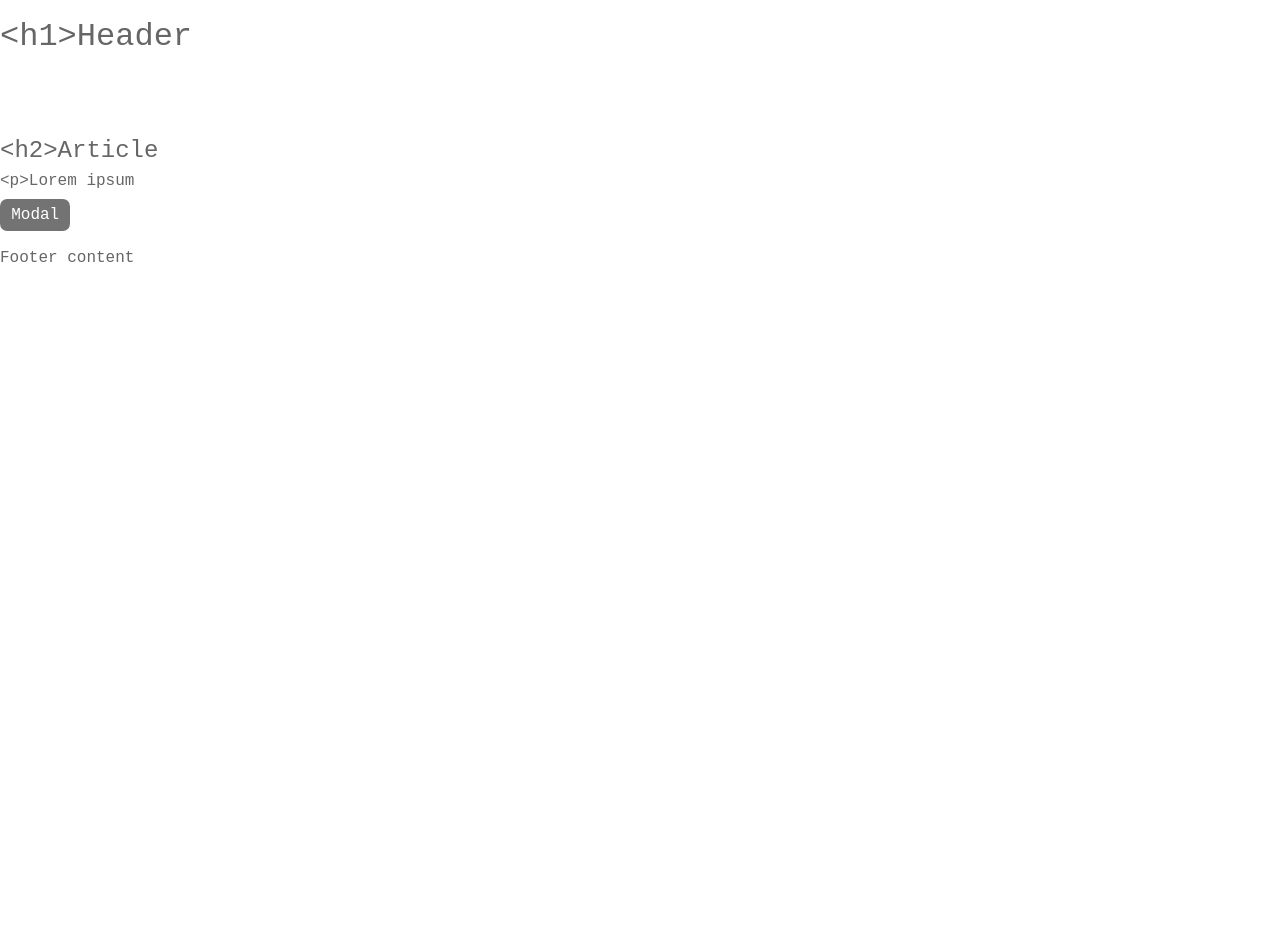
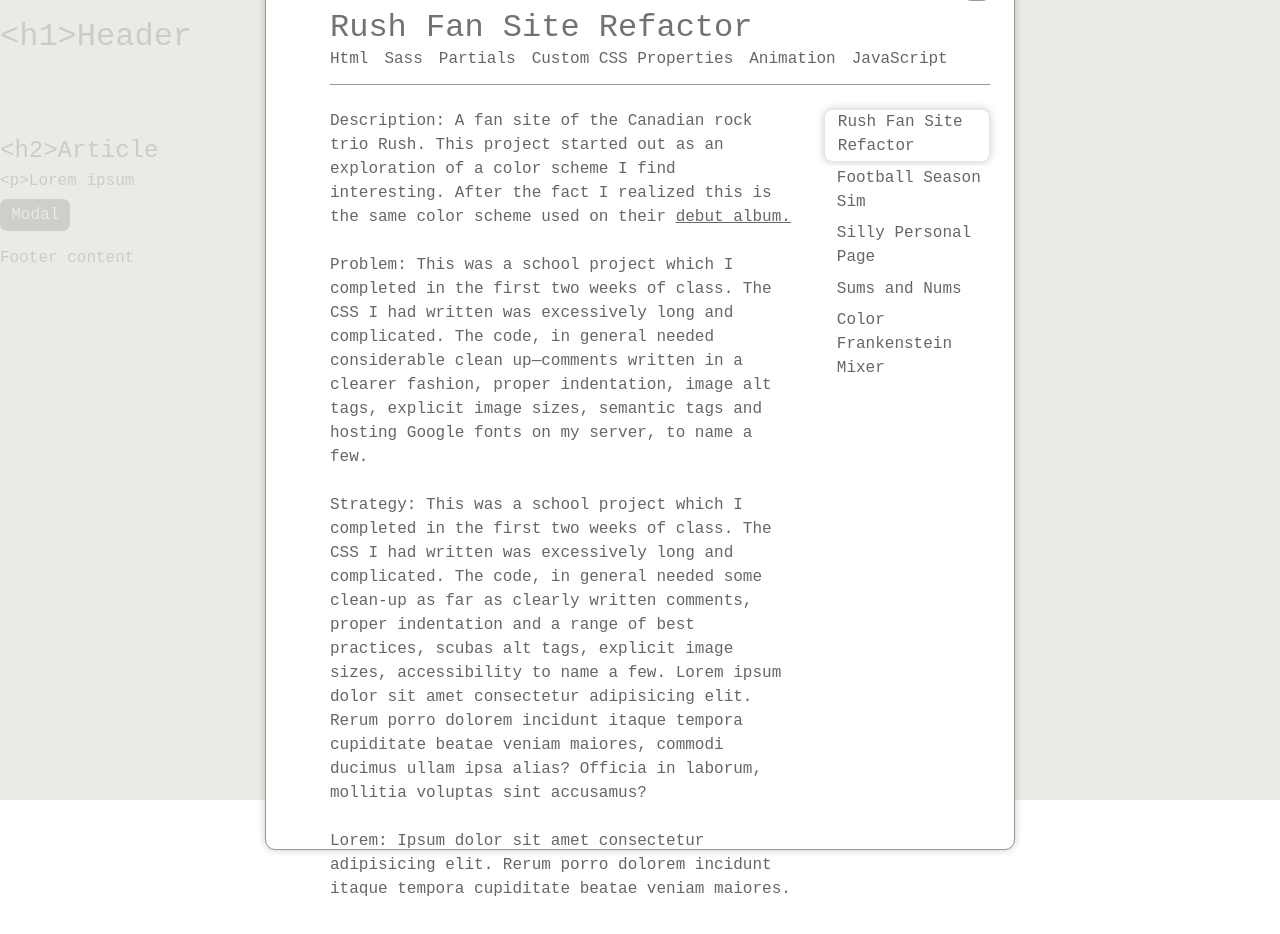
Before and after one commit to napalmtango/-johnbush-website_case-studies, a plain HTML site: page index.html in a window 1280 px wide. After the commit the page ends 901 px from the top, so only its background shows below. Drawn offline with nearby package versions, Linux system fonts and the light colour scheme.

Commit message:
Added sidebar
Featured Projects added to a sidebar on modal.

Graphic treatment added to current page element on sidebar.

Next steps involve creating working links for navigating between project pages utilizing jQuery to create a SPA

```diff
--- a/index.html
+++ b/index.html
@@ -91,7 +91,15 @@
               </div>
               <!-- End Col -->
 
-              <div class="col"></div>
+              <div class="col">
+                <article class="sidebar">
+                  <div><a href="">Rush Fan Site Refactor</a></div>
+                  <div><a href="">Football Season Sim</a></div>
+                  <div><a href="">Silly Personal Page</a></div>
+                  <div><a href="">Sums and Nums</a></div>
+                  <div><a href="">Color Frankenstein Mixer</a></div>
+                </article>
+              </div>
             </div>
             <!-- End Modal Grid -->
           </div>
--- a/scss/partials/layout/_layout.scss
+++ b/scss/partials/layout/_layout.scss
@@ -13,11 +13,11 @@
 }
 
 .modal-grid {
-  margin-top: 1em;
+  margin-top: 1rem;
   border-top: 1px solid var(--pri-clr-modal-lt);
   display: grid;
-  grid-template-columns: 2fr 1fr;
-  gap: 1em;
+  grid-template-columns: 70% 30%;
+  gap: 2rem;
 }
 
 .modal-btn-flex {
@@ -40,3 +40,23 @@ article:nth-of-type(1) {
   margin-top: 1.5rem;
   // padding-top: 1.5em;
 }
+
+.sidebar {
+  margin-right: 2rem;
+}
+
+.sidebar div > a {
+  text-decoration: none;
+}
+
+.sidebar > div {
+  background-color: white;
+  border-radius: 8px;
+  padding: 0 0 0.2rem 0.8rem;
+  margin-bottom: 0.25rem;
+}
+
+.sidebar > div:nth-of-type(1) {
+  box-shadow: 0px 0px 8px rgba(0, 0, 0, 0.2);
+  border: 1px solid rgba(0, 0, 0, 0.1);
+}
--- a/scss/partials/utilities/_modal.scss
+++ b/scss/partials/utilities/_modal.scss
@@ -1,6 +1,6 @@
 //NOTE: .modal-close-btn located in _buttons.scss
 .modal {
-  visibility: hidden;
+  visibility: visible;
 }
 
 .modalWindow {
```
Also changed, not shown: css/style.css, 1 other file.
